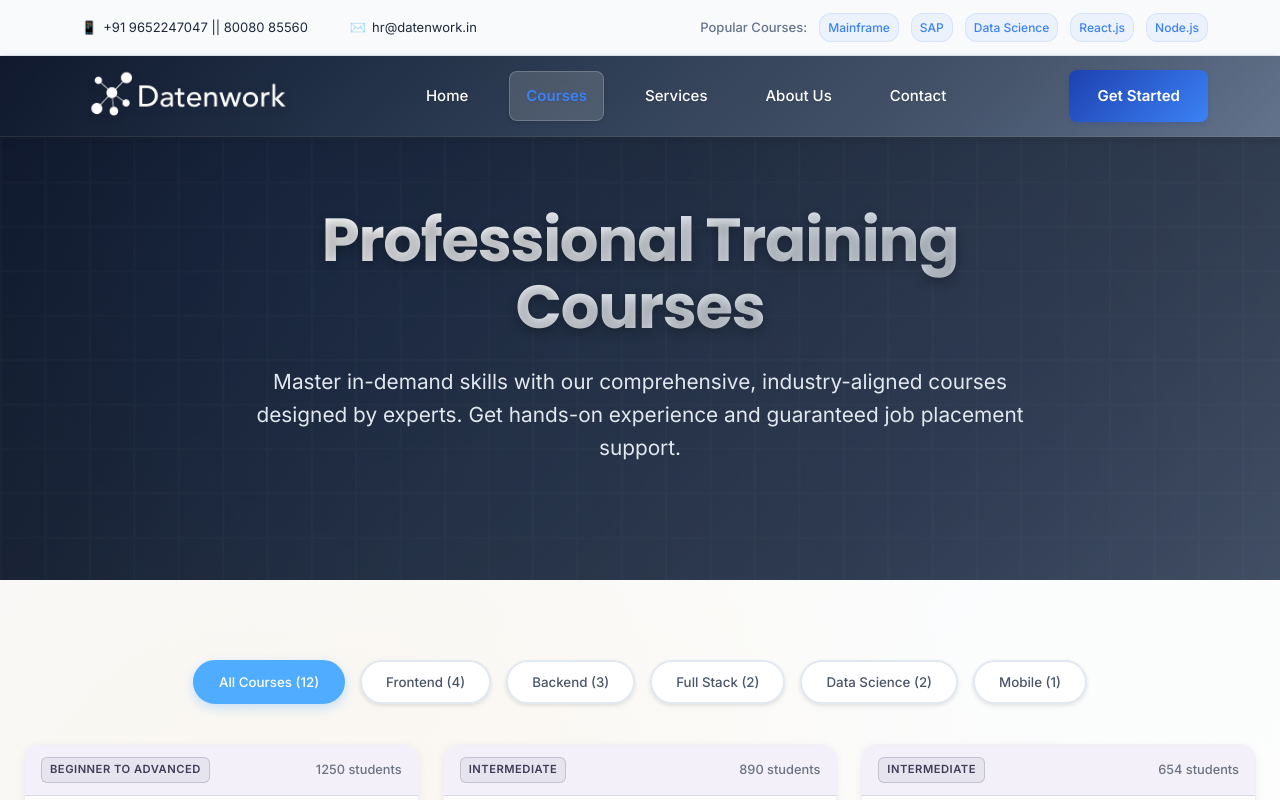
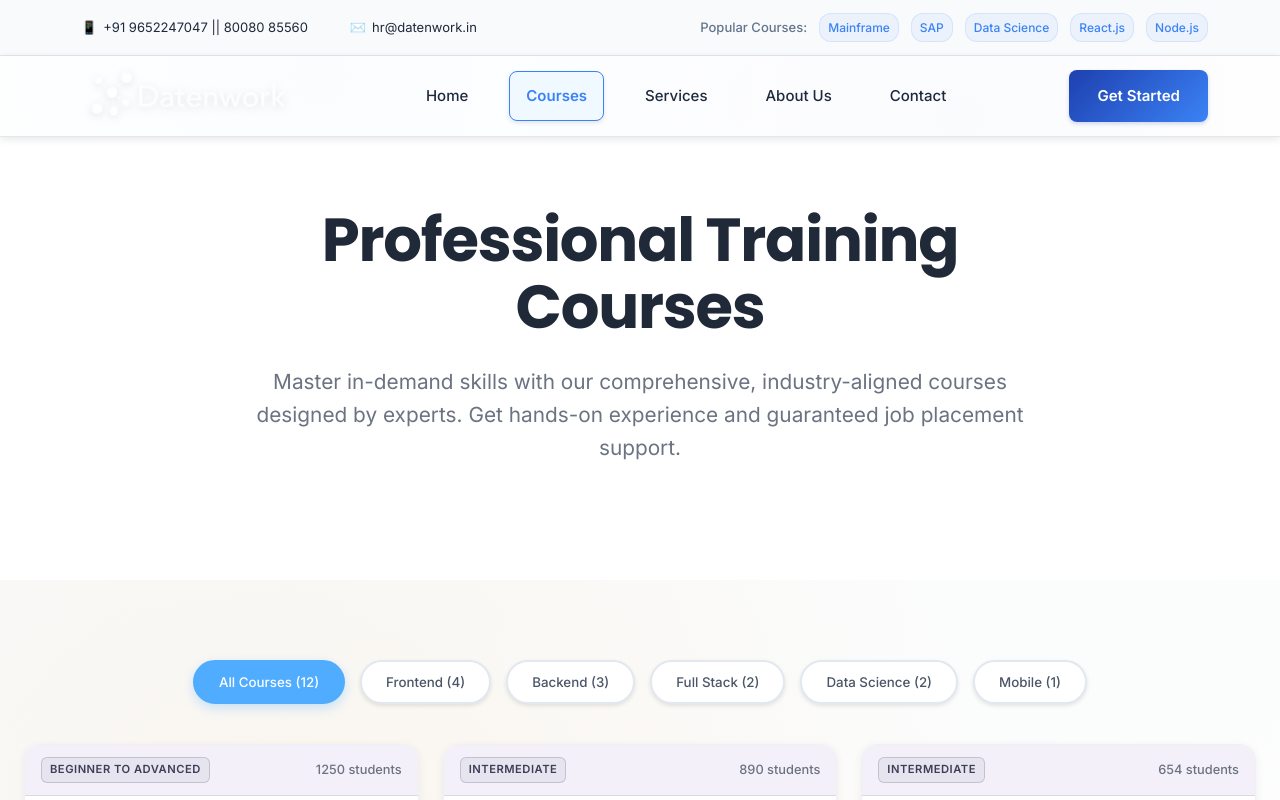
Before and after one commit to chidupudi/DatenWork, a React (Create React App) app: page /about in a window 1280 px wide. Both pictures are taken after a click on the element "Courses". Shown: the top 800 px of the page. Built offline with nearby package versions, Linux system fonts and the light colour scheme.

Commit message:
background changin

```diff
--- a/src/components/common/Header.js
+++ b/src/components/common/Header.js
@@ -2,7 +2,7 @@ import React, { useState, useEffect } from 'react';
 import { Link, useLocation, useNavigate } from 'react-router-dom';
 import logoSrc from '../../assets/image.png';
 
-// Updated brand colors with Hero gradient
+// Updated brand colors for white theme
 const brandColors = {
   primary: '#3b82f6',
   primaryDark: '#1e40af',
@@ -15,14 +15,18 @@ const brandColors = {
   hover: '#f8fafc',
   topBarBg: '#f8fafc',
   success: '#10b981',
-  heroGradient: 'linear-gradient(135deg, #0f172a 0%, #1e293b 25%, #334155 50%, #475569 75%, #64748b 100%)',
-  headerText: '#ffffff',
-  headerTextSecondary: '#e2e8f0',
-  headerBorder: 'rgba(255, 255, 255, 0.1)',
-  headerHover: 'rgba(255, 255, 255, 0.1)'
+  // Updated header colors for white theme
+  headerBg: '#ffffff',
+  headerText: '#1e293b',
+  headerTextSecondary: '#64748b',
+  headerBorder: '#e2e8f0',
+  headerHover: '#f1f5f9',
+  activeBackground: '#f0f9ff',
+  activeBorder: '#3b82f6',
+  shadow: 'rgba(0, 0, 0, 0.1)'
 };
 
-// TopBar Component
+// TopBar Component (mostly unchanged as it already works well)
 const TopBar = () => {
   const [hoveredItem, setHoveredItem] = useState(null);
   const [isMobile, setIsMobile] = useState(false);
@@ -77,7 +81,7 @@ const TopBar = () => {
     transition: 'all 0.3s ease',
     background: isHovered ? brandColors.white : 'transparent',
     border: `1px solid ${isHovered ? brandColors.border : 'transparent'}`,
-    boxShadow: isHovered ? '0 2px 4px rgba(0,0,0,0.1)' : 'none',
+    boxShadow: isHovered ? `0 2px 4px ${brandColors.shadow}` : 'none',
     cursor: 'pointer'
   });
 
@@ -228,7 +232,7 @@ const TopBar = () => {
   );
 };
 
-// Main Header Component with Fixed Mobile Navigation
+// Main Header Component with White Theme
 const Header = () => {
   const [isMenuOpen, setIsMenuOpen] = useState(false);
   const [isMobile, setIsMobile] = useState(false);
@@ -283,17 +287,17 @@ const Header = () => {
 
   const isActive = (path) => currentPath === path;
 
-  // Header styles
+  // Updated header styles for white theme
   const headerStyles = {
     position: 'sticky',
     top: 0,
-    background: brandColors.heroGradient,
+    background: brandColors.headerBg,
     borderBottom: `1px solid ${brandColors.headerBorder}`,
-    zIndex: 1000, // Increased z-index
+    zIndex: 1000,
     transition: 'all 0.3s ease',
-    boxShadow: '0 2px 8px rgba(0, 0, 0, 0.15)',
+    boxShadow: `0 2px 8px ${brandColors.shadow}`,
     position: 'relative',
-    overflow: 'visible' // Changed from hidden
+    overflow: 'visible'
   };
 
   const headerOverlayStyles = {
@@ -303,8 +307,8 @@ const Header = () => {
     right: 0,
     bottom: 0,
     background: `
-      radial-gradient(circle at 25% 25%, rgba(59, 130, 246, 0.05) 0%, transparent 50%),
-      radial-gradient(circle at 75% 75%, rgba(30, 64, 175, 0.04) 0%, transparent 50%)
+      radial-gradient(circle at 25% 25%, rgba(59, 130, 246, 0.02) 0%, transparent 50%),
+      radial-gradient(circle at 75% 75%, rgba(30, 64, 175, 0.02) 0%, transparent 50%)
     `,
     zIndex: 0,
     pointerEvents: 'none'
@@ -341,7 +345,7 @@ const Header = () => {
     filter: 'drop-shadow(0 2px 4px rgba(0, 0, 0, 0.1))'
   };
 
-  // Fixed mobile navigation styles
+  // Updated mobile navigation styles for white theme
   const getNavStyles = () => {
     if (!isMobile) {
       return {
@@ -353,23 +357,23 @@ const Header = () => {
     }
 
     return {
-      position: 'fixed', // Changed from absolute to fixed
-      top: '70px', // Height of mobile header
+      position: 'fixed',
+      top: '70px',
       left: 0,
       right: 0,
-      bottom: 0, // Full height overlay
-      background: brandColors.heroGradient,
+      bottom: 0,
+      background: brandColors.headerBg,
       flexDirection: 'column',
       borderTop: `1px solid ${brandColors.headerBorder}`,
-      boxShadow: '0 4px 6px -1px rgba(0, 0, 0, 0.2)',
-      transform: isMenuOpen ? 'translateX(0)' : 'translateX(-100%)', // Slide from left
+      boxShadow: `0 4px 6px -1px ${brandColors.shadow}`,
+      transform: isMenuOpen ? 'translateX(0)' : 'translateX(-100%)',
       opacity: isMenuOpen ? 1 : 0,
       visibility: isMenuOpen ? 'visible' : 'hidden',
       padding: '20px 16px',
       overflowY: 'auto',
       backdropFilter: 'blur(20px)',
-      zIndex: 999, // High z-index for mobile menu
-      transition: 'all 0.3s cubic-bezier(0.4, 0, 0.2, 1)' // Smooth transition
+      zIndex: 999,
+      transition: 'all 0.3s cubic-bezier(0.4, 0, 0.2, 1)'
     };
   };
 
@@ -386,35 +390,34 @@ const Header = () => {
     width: isMobile ? '100%' : 'auto'
   };
 
+  // Updated nav link styles for white theme
   const navLinkStyles = (path) => ({
     fontWeight: isActive(path) ? '600' : '500',
-    fontSize: isMobile ? '18px' : '15px', // Larger font for mobile
+    fontSize: isMobile ? '18px' : '15px',
     color: isActive(path) ? brandColors.primary : brandColors.headerText,
     transition: 'all 0.2s ease',
     textDecoration: 'none',
-    padding: isMobile ? '16px 24px' : '12px 16px', // More padding for mobile
+    padding: isMobile ? '16px 24px' : '12px 16px',
     borderRadius: '8px',
-    background: isActive(path) ? 'rgba(255, 255, 255, 0.15)' : 'transparent',
-    border: `1px solid ${isActive(path) ? 'rgba(255, 255, 255, 0.2)' : 'transparent'}`,
+    background: isActive(path) ? brandColors.activeBackground : 'transparent',
+    border: `1px solid ${isActive(path) ? brandColors.activeBorder : 'transparent'}`,
     position: 'relative',
     display: 'flex',
     alignItems: 'center',
     width: isMobile ? '100%' : 'auto',
     justifyContent: isMobile ? 'center' : 'flex-start',
     cursor: 'pointer',
-    boxShadow: isActive(path) ? '0 2px 4px rgba(0, 0, 0, 0.1)' : 'none',
-    backdropFilter: isActive(path) ? 'blur(10px)' : 'none',
-    textShadow: '0 1px 2px rgba(0, 0, 0, 0.1)',
-    marginBottom: isMobile ? '8px' : '0' // Space between mobile menu items
+    boxShadow: isActive(path) ? `0 2px 4px ${brandColors.shadow}` : 'none',
+    marginBottom: isMobile ? '8px' : '0'
   });
 
   const ctaButtonStyles = {
     background: brandColors.gradient,
     color: brandColors.white,
-    padding: isMobile ? '16px 32px' : '14px 28px', // Larger for mobile
+    padding: isMobile ? '16px 32px' : '14px 28px',
     borderRadius: '8px',
     fontWeight: '600',
-    fontSize: isMobile ? '16px' : '15px', // Larger for mobile
+    fontSize: isMobile ? '16px' : '15px',
     transition: 'all 0.3s ease',
     boxShadow: '0 2px 4px rgba(30, 64, 175, 0.2)',
     textDecoration: 'none',
@@ -426,11 +429,11 @@ const Header = () => {
     whiteSpace: 'nowrap',
     position: 'relative',
     zIndex: 3,
-    width: isMobile ? '100%' : 'auto', // Full width on mobile
+    width: isMobile ? '100%' : 'auto',
     marginTop: isMobile ? '20px' : '0'
   };
 
-  // Improved hamburger styles
+  // Updated hamburger styles for white theme
   const hamburgerStyles = {
     display: 'flex',
     flexDirection: 'column',
@@ -442,7 +445,7 @@ const Header = () => {
     borderRadius: '6px',
     transition: 'all 0.3s ease',
     position: 'relative',
-    zIndex: 1001, // Higher than mobile menu
+    zIndex: 1001,
     width: '44px',
     height: '44px',
     alignItems: 'center',
@@ -461,10 +464,10 @@ const Header = () => {
     return {
       width: '22px',
       height: '2px',
-      background: brandColors.headerText,
+      background: brandColors.headerText, // Dark color for white background
       transition: 'all 0.3s cubic-bezier(0.4, 0, 0.2, 1)',
       borderRadius: '1px',
-      boxShadow: '0 1px 2px rgba(0, 0, 0, 0.1)',
+      boxShadow: `0 1px 2px ${brandColors.shadow}`,
       transform,
       opacity: isMenuOpen && index === 1 ? 0 : 1
     };
@@ -483,7 +486,7 @@ const Header = () => {
     { path: '/contact', label: 'Contact' }
   ];
 
-  // Overlay for mobile menu (to close when clicking outside)
+  // Updated overlay styles
   const overlayStyles = {
     position: 'fixed',
     top: 0,
@@ -536,8 +539,7 @@ const Header = () => {
                         if (!isActive(item.path)) {
                           e.target.style.background = brandColors.headerHover;
                           e.target.style.color = brandColors.primary;
-                          e.target.style.borderColor = 'rgba(255, 255, 255, 0.2)';
-                          e.target.style.backdropFilter = 'blur(10px)';
+                          e.target.style.borderColor = brandColors.border;
                         }
                       }}
                       onMouseLeave={(e) => {
@@ -545,7 +547,6 @@ const Header = () => {
                           e.target.style.background = 'transparent';
                           e.target.style.color = brandColors.headerText;
                           e.target.style.borderColor = 'transparent';
-                          e.target.style.backdropFilter = 'none';
                         }
                       }}
                     >
--- a/src/pages/Courses.js
+++ b/src/pages/Courses.js
@@ -167,15 +167,15 @@ const Courses = () => {
 
   const keyColor = '#413C58';
 
-  // Updated hero background with the new gradient
+ // Updated hero background with plain white
 const heroSectionStyles = {
   padding: '70px 0 80px',
-    background: 'linear-gradient(135deg, #0f172a 0%, #1e293b 25%, #334155 50%, #475569 75%, #64748b 100%)',
-    color: 'white',
+  background: '#ffffff',
+  color: '#1f2937',
   position: 'relative',
-    overflow: 'hidden',
+  overflow: 'hidden'
+};
 
-  };
 
   // Hero background effects with grid pattern (exact same as Hero component)
   const heroOverlayStyles = {
@@ -476,9 +476,9 @@ const Courses = () => {
       <Header />
 
       {/* Hero Section with Grid Pattern (Exact Match with Hero Component) */}
+
+
 <section className="courses-hero" style={heroSectionStyles}>
-        <div style={heroOverlayStyles} />
-        <div style={heroDarkOverlayStyles} />
   <div className="container" style={{ position: 'relative', zIndex: 2 }}>
     <div style={{ textAlign: 'center', maxWidth: '800px', margin: '0 auto' }}>
       <motion.h1
@@ -487,11 +487,7 @@ const Courses = () => {
           fontWeight: '700',
           lineHeight: '1.1',
           marginBottom: '24px',
-                background: 'linear-gradient(135deg, #ffffff 0%, #e2e8f0 50%, #cbd5e1 100%)',
-                WebkitBackgroundClip: 'text',
-                WebkitTextFillColor: 'transparent',
-                backgroundClip: 'text',
-                textShadow: '0 4px 12px rgba(0, 0, 0, 0.3)',
+          color: '#1f2937',
           position: 'relative'
         }}
         initial={{ opacity: 0, y: 30 }}
@@ -504,7 +500,7 @@ const Courses = () => {
         style={{
           fontSize: window.innerWidth <= 768 ? '1.125rem' : '1.3rem',
           marginBottom: '36px',
-                color: '#e2e8f0',
+          color: '#6b7280',
           lineHeight: '1.6',
           fontWeight: '400',
           opacity: '0.95'
--- a/src/pages/Services.js
+++ b/src/pages/Services.js
@@ -85,8 +85,8 @@ const Services = () => {
   // Hero section styles with grid background
   const heroSectionStyles = {
     padding: '50px 0 80px',
-    background: 'linear-gradient(135deg, #0f172a 0%, #1e293b 25%, #334155 50%, #475569 75%, #64748b 100%)',
-    color: 'white',
+    background: '#ffffff',
+    color: '#1f2937',
     position: 'relative',
     overflow: 'hidden',
     minHeight: '60vh',
@@ -118,7 +118,6 @@ const Services = () => {
     background: 'rgba(15, 23, 42, 0.4)',
     zIndex: 0
   };
-
   const heroContainerStyles = {
     maxWidth: '1200px',
     margin: '0 auto',
@@ -128,22 +127,19 @@ const Services = () => {
     textAlign: 'center'
   };
 
+
   const heroTitleStyles = {
     fontSize: window.innerWidth <= 768 ? '2.5rem' : 'clamp(2.5rem, 5vw, 3.8rem)',
     fontWeight: '700',
     lineHeight: '1.1',
     marginBottom: '24px',
-    background: 'linear-gradient(135deg, #ffffff 0%, #e2e8f0 50%, #cbd5e1 100%)',
-    WebkitBackgroundClip: 'text',
-    WebkitTextFillColor: 'transparent',
-    backgroundClip: 'text',
-    textShadow: '0 4px 12px rgba(0, 0, 0, 0.3)'
+    color: '#1f2937'
   };
 
   const heroSubtitleStyles = {
     fontSize: window.innerWidth <= 768 ? '1.125rem' : '1.3rem',
     marginBottom: '48px',
-    color: '#e2e8f0',
+    color: '#6b7280',
     lineHeight: '1.6',
     fontWeight: '400',
     opacity: '0.95',
@@ -159,19 +155,18 @@ const Services = () => {
     marginTop: '20px'
   };
 
+// Updated service card styles for light theme
 const serviceCardStyles = (isHovered) => ({
-    background: 'rgba(255, 255, 255, 0.08)',
-    backdropFilter: 'blur(20px)',
-    border: isHovered ? '2px solid rgba(59, 130, 246, 0.5)' : '1px solid rgba(255, 255, 255, 0.15)',
+  background: '#ffffff',
+  border: isHovered ? '2px solid #3b82f6' : '1px solid #e5e7eb',
   borderRadius: '20px',
-
   padding: '12px 24px',
   textAlign: 'center',
   transition: 'all 0.3s ease',
   transform: isHovered ? 'translateY(-8px) scale(1.02)' : 'translateY(0) scale(1)',
   boxShadow: isHovered
-      ? '0 20px 40px rgba(0, 0, 0, 0.3)'
-      : '0 10px 20px rgba(0, 0, 0, 0.2)'
+    ? '0 20px 40px rgba(59, 130, 246, 0.15)'
+    : '0 10px 20px rgba(0, 0, 0, 0.08)'
 });
 
 const serviceIconStyles = {
@@ -184,11 +179,11 @@ const Services = () => {
   fontSize: '1.5rem',
   fontWeight: '600',
   marginBottom: '16px',
-    color: '#ffffff'
+  color: '#1f2937'
 };
 
 const serviceDescStyles = {
-    color: '#cbd5e1',
+  color: '#6b7280',
   lineHeight: '1.6',
   fontSize: '0.95rem'
 };
@@ -328,9 +323,6 @@ const Services = () => {
 
       {/* Hero Section with Grid Pattern and Integrated Services */}
       <section style={heroSectionStyles}>
-        <div style={heroOverlayStyles} />
-        <div style={heroDarkOverlayStyles} />
-
   <motion.div
     style={heroContainerStyles}
     initial={{ opacity: 0 }}
```
Lines whose indentation alone changed are shown as unchanged.
